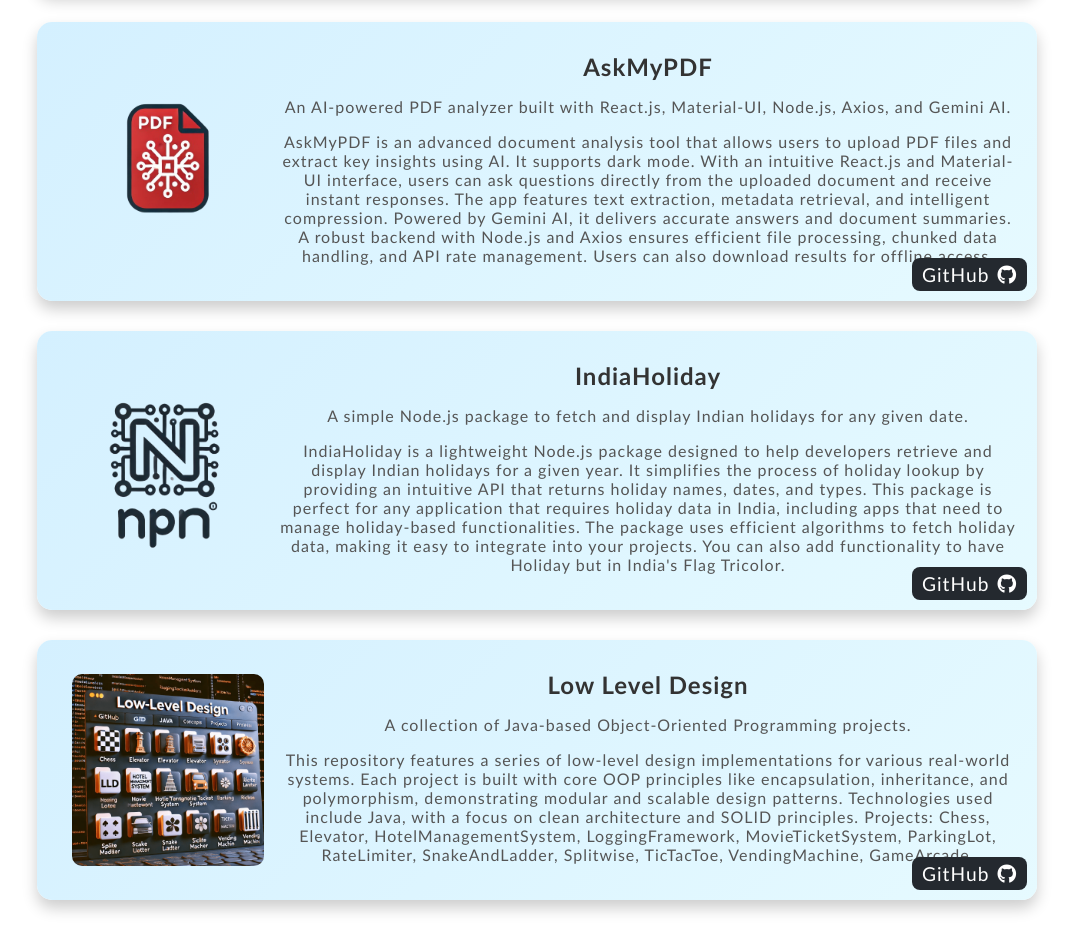
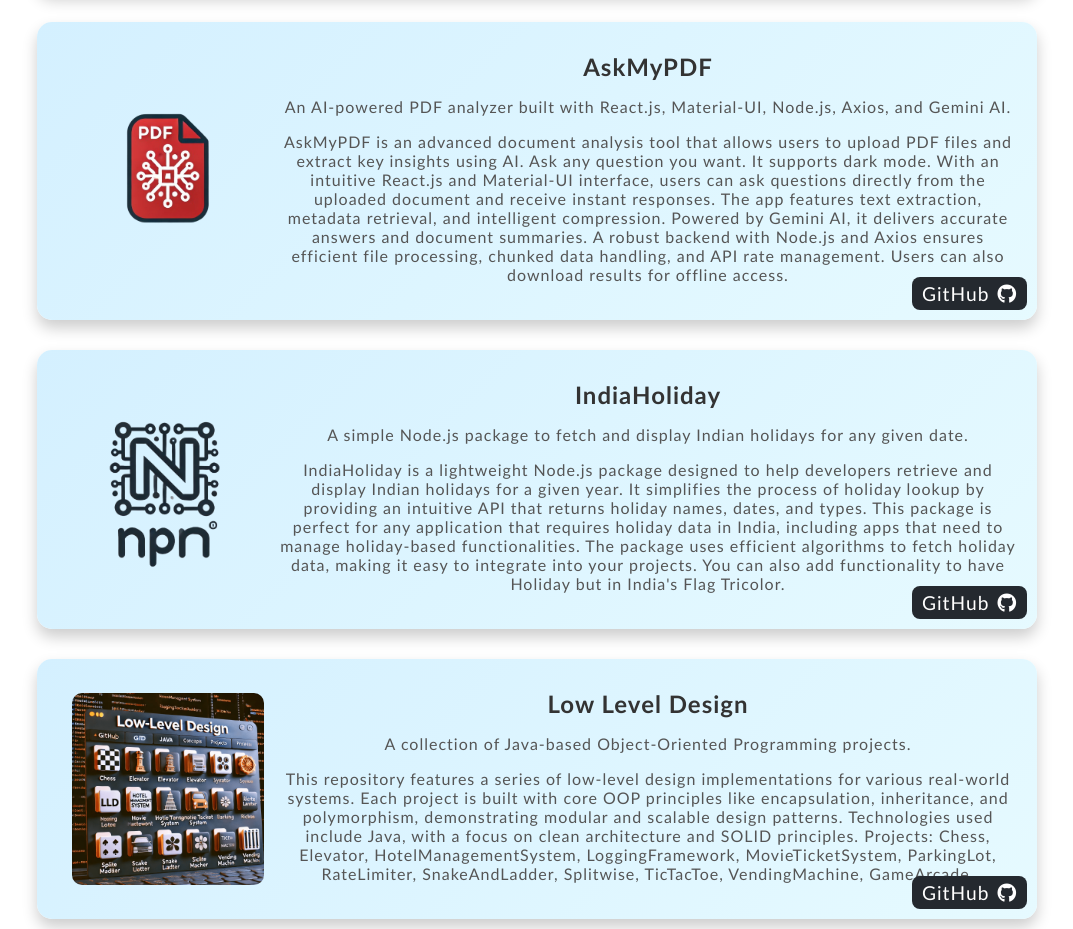
Before and after one commit to SanskarJaiswal2904/SanskarWebsite, a Vue app: page / in a window 1280 px wide. Shown: the part 3640-4569 px from the top of the page, without its empty margins (103-1176 px from the left). Built offline with nearby package versions, Linux system fonts and the light colour scheme; no server answers.

Commit message:
added AskMyPDF in project component

```diff
--- a/src/components/mainsection/Projects.vue
+++ b/src/components/mainsection/Projects.vue
@@ -93,7 +93,7 @@
           image: "/projects-logo/AskMyPDF-PNG.png",
           link: "https://ask-my-pdf-brown.vercel.app/",
           github: "https://github.com/SanskarJaiswal2904/AskMyPDF",
-          details: "AskMyPDF is an advanced document analysis tool that allows users to upload PDF files and extract key insights using AI. It supports dark mode. With an intuitive React.js and Material-UI interface, users can ask questions directly from the uploaded document and receive instant responses. The app features text extraction, metadata retrieval, and intelligent compression. Powered by Gemini AI, it delivers accurate answers and document summaries. A robust backend with Node.js and Axios ensures efficient file processing, chunked data handling, and API rate management. Users can also download results for offline access."
+          details: "AskMyPDF is an advanced document analysis tool that allows users to upload PDF files and extract key insights using AI. Ask any question you want. It supports dark mode. With an intuitive React.js and Material-UI interface, users can ask questions directly from the uploaded document and receive instant responses. The app features text extraction, metadata retrieval, and intelligent compression. Powered by Gemini AI, it delivers accurate answers and document summaries. A robust backend with Node.js and Axios ensures efficient file processing, chunked data handling, and API rate management. Users can also download results for offline access."
         },
         {
           title: "IndiaHoliday",
```
